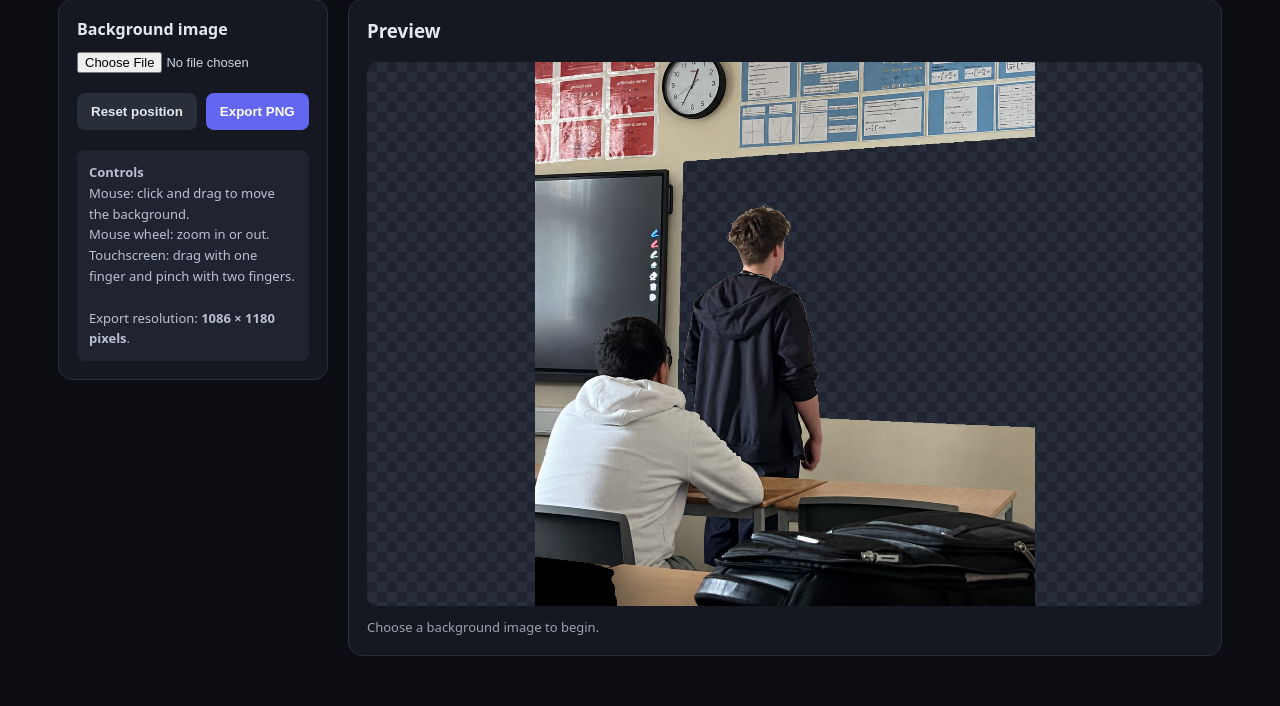
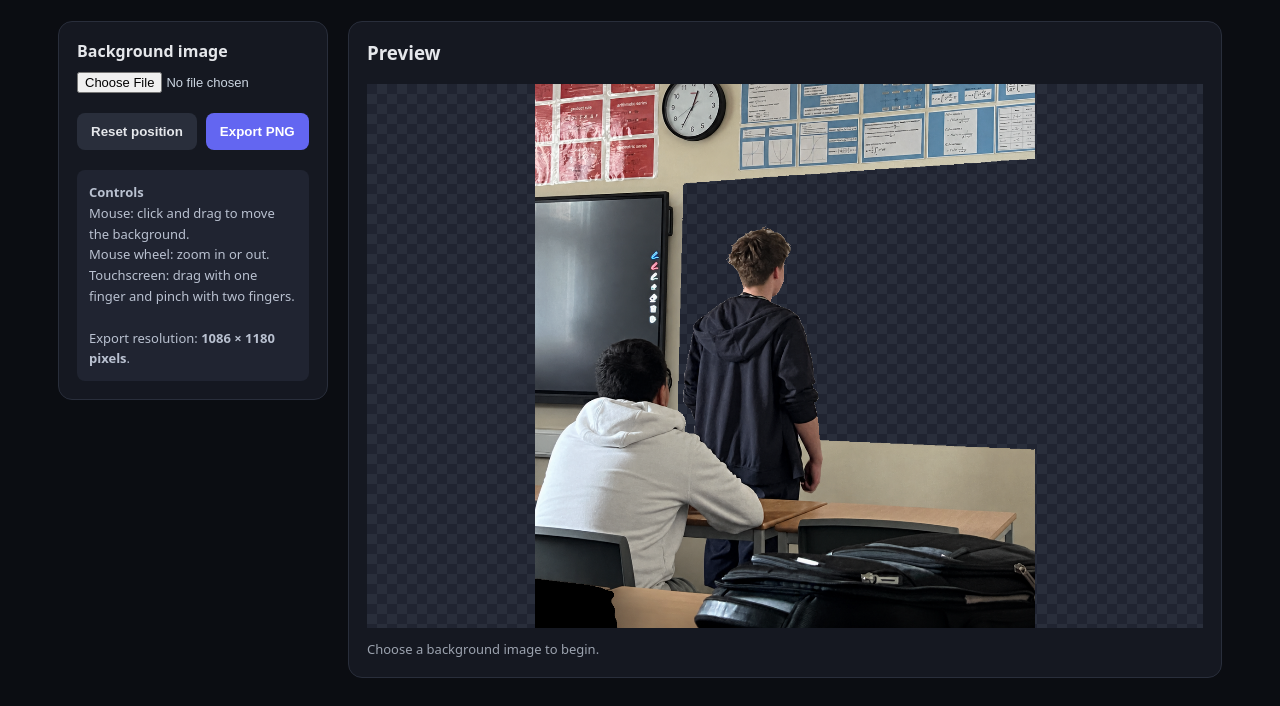
Before and after one commit to AmmaarH/AmmaarH.github.io, a plain HTML site: page noahmeme.html in a window 1280 px wide. Shown: the part 129-835 px from the top of the page. Before the commit the page ends 813 px from the top, so only its background shows below. Drawn offline with Linux system fonts and the light colour scheme.

Commit message:
Update noahmeme.html

```diff
--- a/noahmeme.html
+++ b/noahmeme.html
@@ -1,3 +1,4 @@
+a
 <!DOCTYPE html>
 <html lang="en">
 <head>
@@ -111,8 +112,8 @@ button:disabled {
     min-height: 300px;
     max-height: 75vh;
     overflow: auto;
-    padding: 0;
-    border-radius: 10px;
+    padding: 0px;
+    border-radius: 0px;
     background-color: #202431;
     background-image:
         linear-gradient(45deg, #292e3b 25%, transparent 25%),
```
